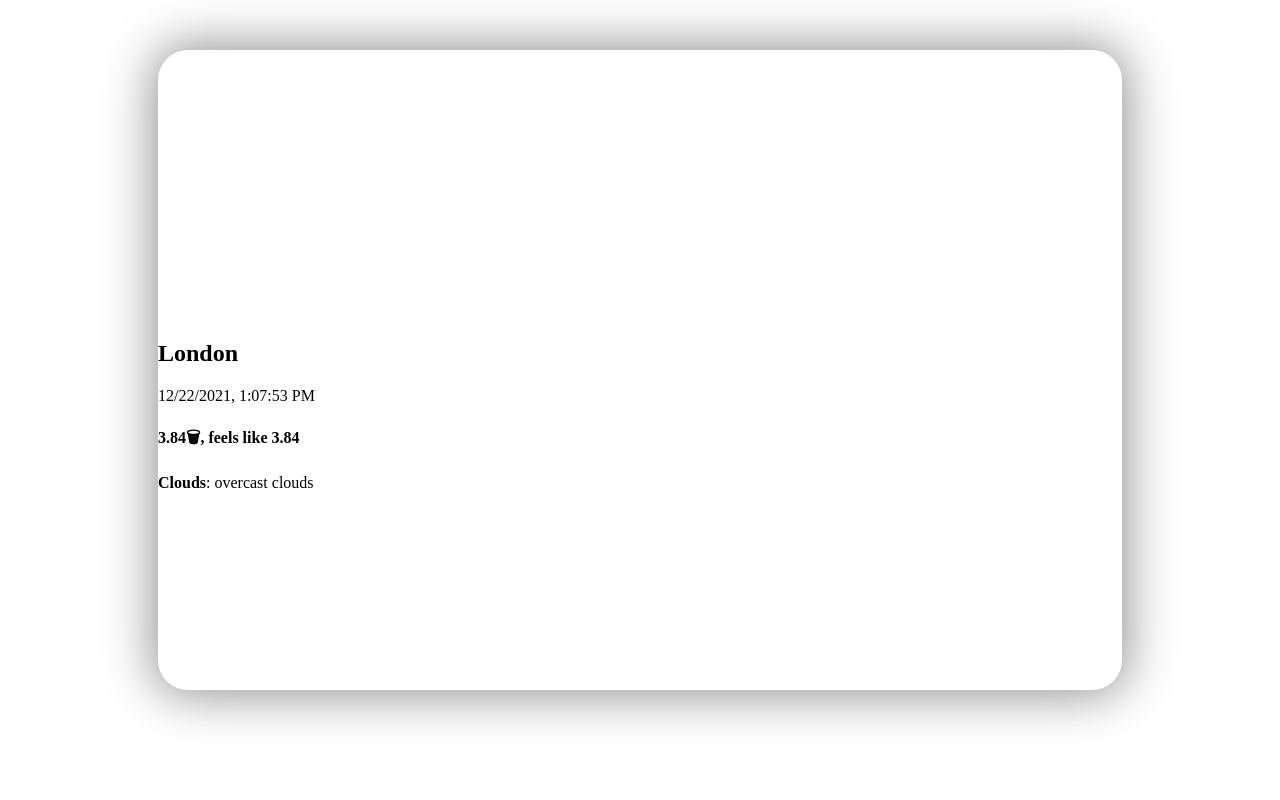
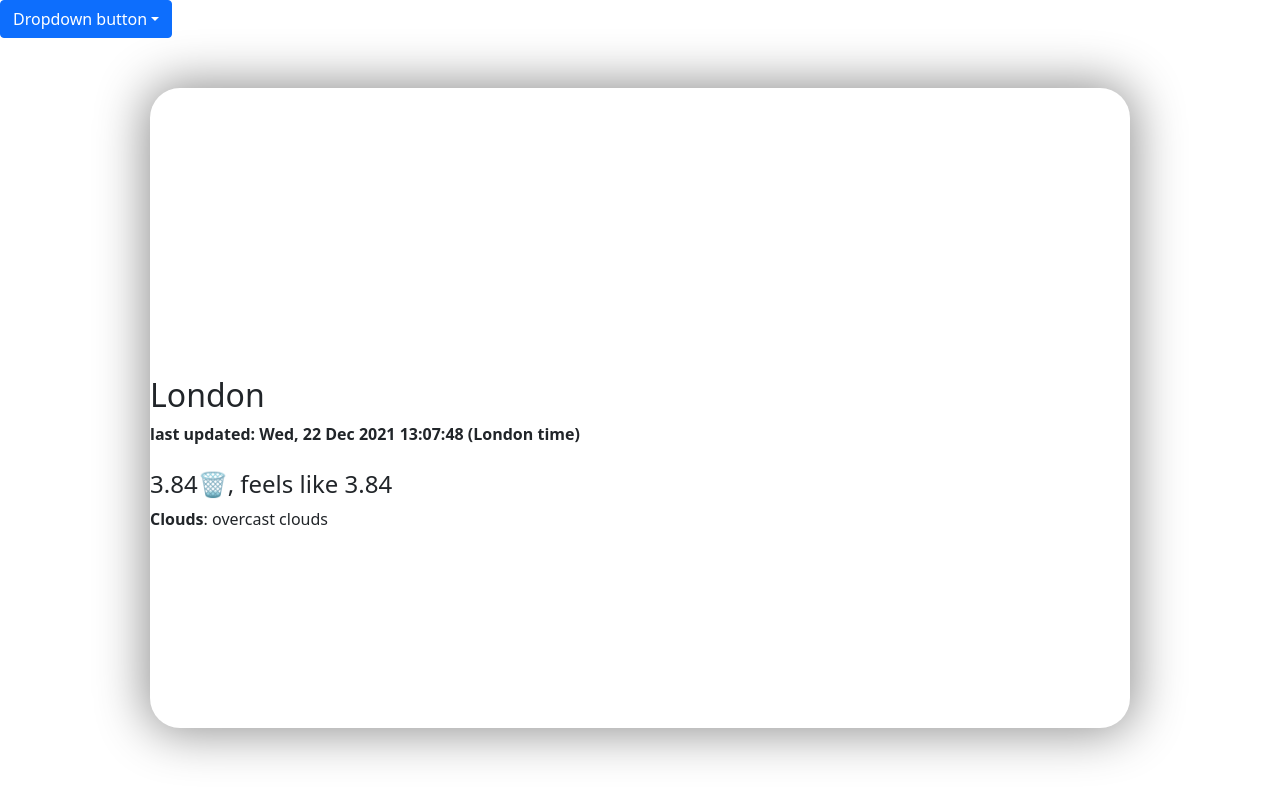
Before and after one commit to 11carmel11/redux-basic, a React (Create React App) app in the folder 31.redux-thunk/: page / in a window 1280 px wide. Built offline with nearby package versions, Linux system fonts and the light colour scheme; no server answers.

Commit message:
basic weather app

```diff
--- a/31.redux-thunk/package.json
+++ b/31.redux-thunk/package.json
@@ -7,11 +7,14 @@
     "@testing-library/react": "^12.1.2",
     "@testing-library/user-event": "^13.5.0",
     "axios": "^0.24.0",
+    "bootstrap": "^5.1.3",
     "react": "^17.0.2",
+    "react-bootstrap": "^2.0.4",
     "react-dom": "^17.0.2",
     "react-redux": "^7.2.6",
     "react-scripts": "5.0.0",
     "redux": "^4.1.2",
+    "redux-thunk": "^2.4.1",
     "styled-components": "^5.3.3",
     "web-vitals": "^2.1.2"
   },
--- a/31.redux-thunk/src/App.js
+++ b/31.redux-thunk/src/App.js
@@ -1,16 +1,18 @@
 import React from "react";
+import { createStore, applyMiddleware } from "redux";
 import { Provider } from "react-redux";
-import { createStore, applyMiddleware } from "redux";
+import thunk from "redux-thunk";
+import Select from "./components/Select";
+import Ticket from "./components/Ticket";
 // import Loader from "./components/Loader";
-import Ticket from "./components/Ticket";
-import getCityWeather from "./middlewares/cityMiddleware";
-import { weatherReducer } from "./reducers/weatherReducer";
+import weatherReducer from "./reducers/weatherReducer";
 
-const store = createStore(weatherReducer, applyMiddleware(getCityWeather));
+const store = createStore(weatherReducer, {}, applyMiddleware(thunk));
 
 export default function App() {
   return (
     <Provider store={store}>
+      <Select />
       <Ticket />
     </Provider>
   );
--- /dev/null
+++ b/31.redux-thunk/src/components/Select.jsx
@@ -0,0 +1,39 @@
+import React from "react";
+import { Dropdown, DropdownButton } from "react-bootstrap";
+import { useDispatch } from "react-redux";
+import getCityWeather from "../middlewares/cityMiddleware";
+
+export default function Select() {
+  const dispatch = useDispatch();
+
+  const setCity = async ({ target: { id } }) => {
+    dispatch(getCityWeather(id));
+  };
+
+  return (
+    <DropdownButton id="dropdown-basic-button" title="Dropdown button">
+      <Dropdown.Item onClick={setCity} id="London">
+        London
+      </Dropdown.Item>
+      <Dropdown.Divider />
+      <Dropdown.Item onClick={setCity} id="Tel-Aviv">
+        Tel Aviv
+      </Dropdown.Item>
+      <Dropdown.Item onClick={setCity} id="Paris">
+        Paris
+      </Dropdown.Item>
+      <Dropdown.Item onClick={setCity} id="Dubai">
+        Dubai
+      </Dropdown.Item>
+      <Dropdown.Item onClick={setCity} id="Barcelona">
+        Barcelona
+      </Dropdown.Item>
+      <Dropdown.Item onClick={setCity} id="New%20York">
+        New York
+      </Dropdown.Item>
+      <Dropdown.Item onClick={setCity} id="Bangkok">
+        Bangkok
+      </Dropdown.Item>
+    </DropdownButton>
+  );
+}
--- a/31.redux-thunk/src/components/Ticket.jsx
+++ b/31.redux-thunk/src/components/Ticket.jsx
@@ -1,4 +1,4 @@
-import React, { useState } from "react";
+import React from "react";
 import { useSelector } from "react-redux";
 import styled from "styled-components";
 
@@ -10,23 +10,20 @@ const StyledComp = styled.main`
 `;
 
 function calcTime(offset) {
-  const d = new Date();
-
-  const utc = d.getTime() + d.getTimezoneOffset() * 60000;
-
-  const nd = new Date(utc + 1000 * offset);
-
-  return nd.toLocaleString();
+  return new Date(new Date().getTime() + offset * 1000)
+    .toUTCString()
+    .replace(/ GMT$/, "");
 }
 
 export default function Ticket() {
-  const stats = useSelector((state) => state);
-  const [date, setDate] = useState(calcTime(stats.timezone));
-  console.log(stats.timezone);
+  const {
+    name,
+    main,
+    weather: [{ main: mainDes, description }],
+    timezone,
+  } = useSelector((state) => state.weatherReducer);
 
-  setInterval(() => {
-    setDate(calcTime(stats.timezone));
-  }, 1000);
+  const date = calcTime(timezone);
 
   return (
     <StyledComp>
@@ -43,18 +40,18 @@ export default function Ticket() {
         <br />
         <br />
         <br />
-        <br />
-        <br />
-        <br />
       </section>
       <section id="information">
-        <h2>{stats.name}</h2>
-        <p>{date}</p>
+        <h2>{name}</h2>
+        <b>
+          last updated: {date} ({name} time)
+        </b>
+        <br /> <br />
         <h4>
-          {stats.main.temp}🗑, feels like {stats.main.feels_like}
+          {main?.temp}🗑, feels like {main?.feels_like}
         </h4>
         <p>
-          <b>{stats.weather[0].main}</b>: {stats.weather[0].description}
+          <b>{mainDes}</b>: {description}
         </p>
       </section>
     </StyledComp>
--- a/31.redux-thunk/src/index.js
+++ b/31.redux-thunk/src/index.js
@@ -1,5 +1,6 @@
 import React from "react";
 import ReactDOM from "react-dom";
+import "bootstrap/dist/css/bootstrap.min.css";
 import App from "./App";
 
 ReactDOM.render(
--- a/31.redux-thunk/src/reducers/weatherReducer.js
+++ b/31.redux-thunk/src/reducers/weatherReducer.js
@@ -1,3 +1,5 @@
+import { combineReducers } from "redux";
+
 const initial = {
   coord: {
     lon: -0.1257,
@@ -43,7 +45,7 @@ const initial = {
   cod: 200,
 };
 
-export const weatherReducer = (state = initial, action) => {
+const weatherReducer = (state = initial, action) => {
   const { type, weather } = action;
   switch (type) {
     case "SET_WEATHER":
@@ -53,3 +55,5 @@ export const weatherReducer = (state = initial, action) => {
       return state;
   }
 };
+
+export default combineReducers({ weatherReducer });
```
Also changed, not shown: 1 other file (tests, documents, lock files or other folders).
